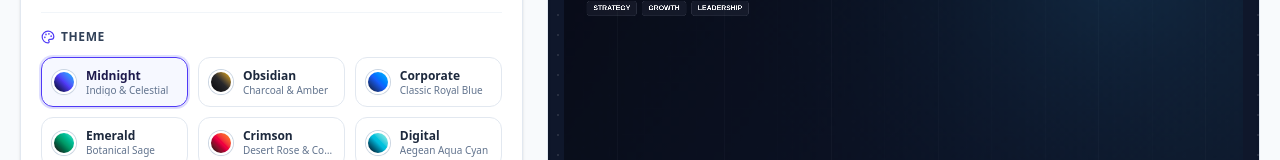
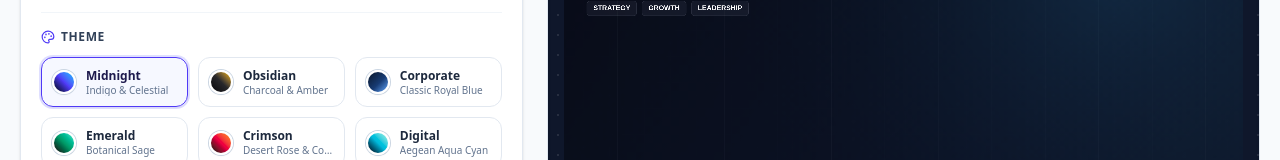
Before and after one commit to cser-utkarsh-raj/NailedIt, a React (Vite) app: page / in a window 1280 px wide. Shown: the part 403-563 px from the top of the page. Built offline with nearby package versions, Linux system fonts and the light colour scheme; a web font is replaced by a local one.

Commit message:
ui: align corporate theme preview with canvas

```diff
--- a/src/index.css
+++ b/src/index.css
@@ -4,4 +4,10 @@
   .inset-shadow {
     box-shadow: inset 2px 2px 0px 0px #000000, inset -2px -2px 0px 0px #ffffff;
   }
+
+  /* Corporate is a dark executive theme, not a pale/sky-blue variant.
+     Keep the theme picker preview aligned with the actual canvas treatment. */
+  div.grid.grid-cols-2.sm\:grid-cols-3 > button:nth-child(3) > div:first-child {
+    background-image: linear-gradient(135deg, #0A1628 0%, #173B73 55%, #60A5FA 100%) !important;
+  }
 }
```
